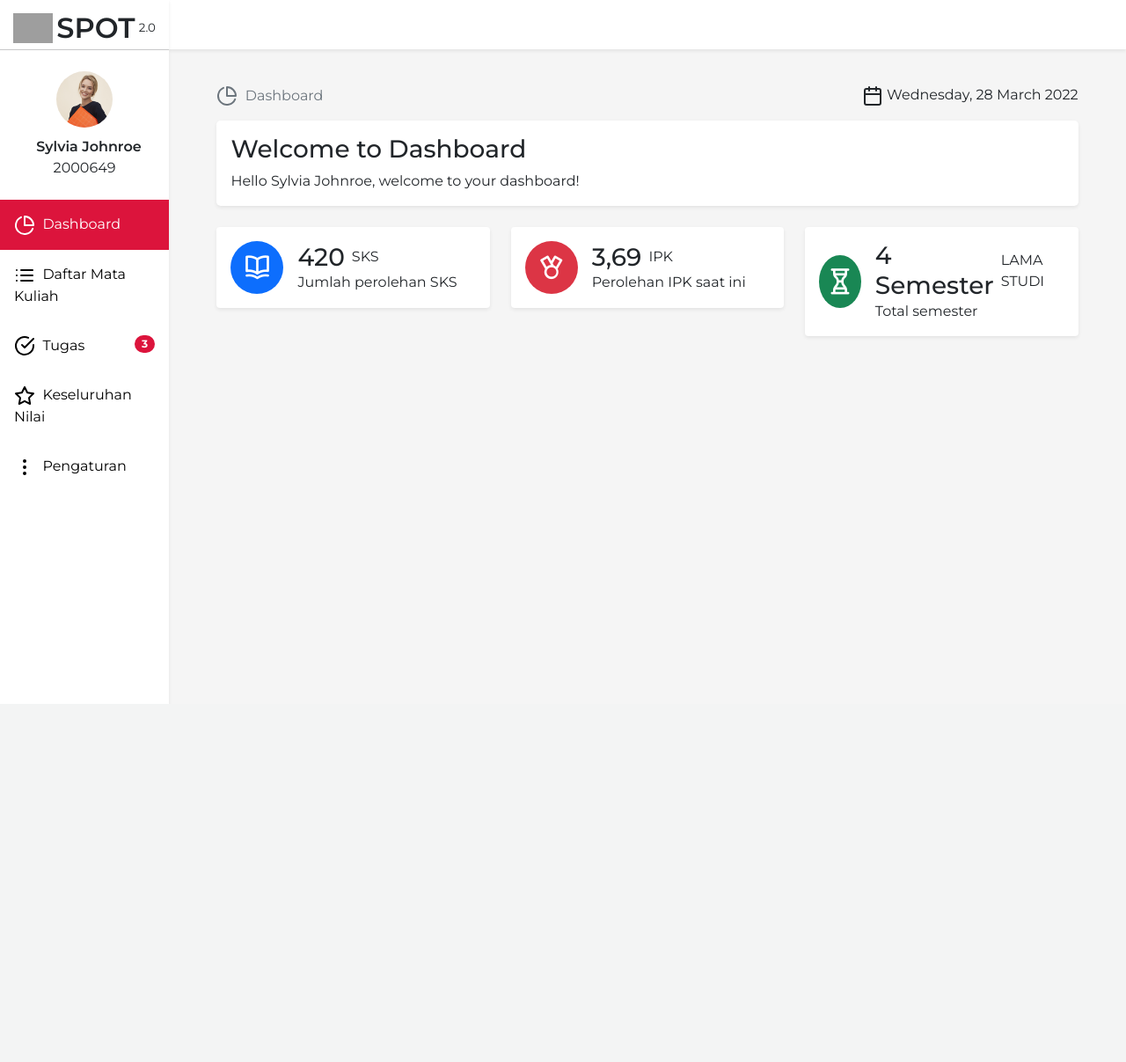
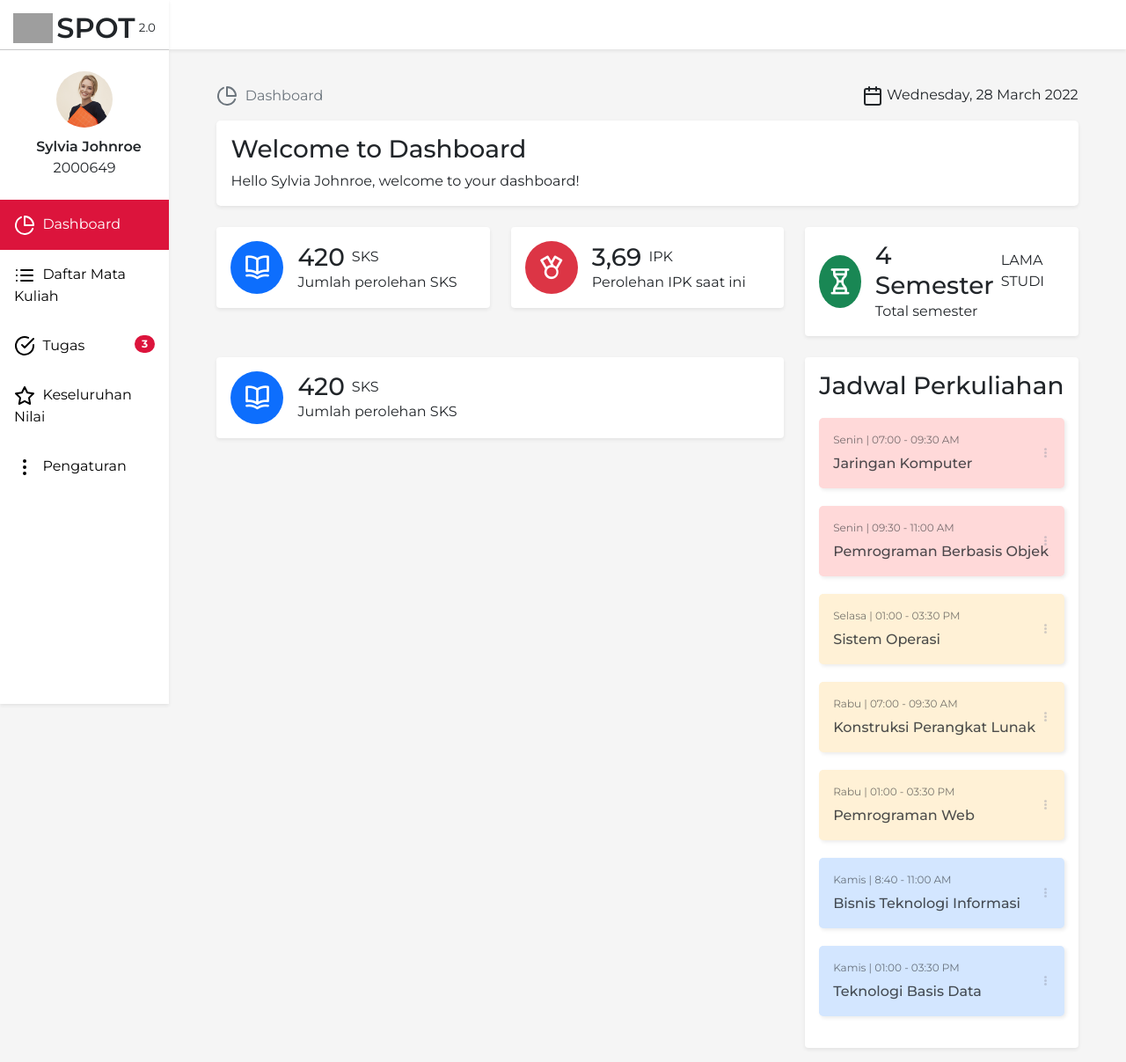
Before and after one commit to AbidMaf/Spot-2.github.io, a PHP site: page /dashboard.html in a window 1280 px wide. Shown: the whole page at 88% size. Before the commit the page ends 540 px from the top, so only its background shows below. Run offline with PHP 8.4, Linux system fonts and the light colour scheme; grey boxes are pictures that could not be loaded.

Commit message:
Add Jadwal Kuliah
21:57

```diff
--- a/css/dashboard.css
+++ b/css/dashboard.css
@@ -47,6 +47,158 @@
 	line-height: 60px;
 }
 
+/*Jadwal*/
+:root {
+    --bg-color: #f5f8ff;
+    ;
+    --main-color: #353536;
+    --secondary-color: #8e92a4;
+    --main-text-color: #5d606b;
+    --secondary-dark-color: #9496a5;
+    --tag-color-one: #e0fbf6;
+    --tag-color-text-one: #58c2a9;
+    --tag-color-two: #ece7fe;
+    --tag-color-text-two: #8972f3;
+    --tag-color-three: #fde7ea;
+    --tag-color-text-three: #e77f89;
+    --tag-color-four: #f7f8fc;
+    --tag-color-text-four: #a0a6b5;
+    --checkbox-color: #009e90;
+    --button-color: #49beb7;
+    --box-color: #fff1d6;
+    --box-color-2: #d3e6ff;
+    --box-color-3: #ffd9d9;
+    --box-color-4: #daffe5;
+    --task-color: #777982;
+  }
+
+  .task-manager {
+    display: flex;
+    justify-content: space-between;
+    width: 100%;
+    max-width: 1200px;
+    height: 90vh;
+    max-height: 900px;
+    background: #fff;
+    border-radius: 4px;
+    box-shadow:
+      0 0.3px 2.2px rgba(0, 0, 0, 0.011),
+      0 0.7px 5.3px rgba(0, 0, 0, 0.016),
+      0 1.3px 10px rgba(0, 0, 0, 0.02),
+      0 2.2px 17.9px rgba(0, 0, 0, 0.024),
+      0 4.2px 33.4px rgba(0, 0, 0, 0.029),
+      0 10px 80px rgba(0, 0, 0, 0.04);
+    overflow: hidden;
+  }
+
+  .task-box {
+    position: relative;
+    border-radius: 4.8px;
+    width: 100%;
+    margin: 20px 0;
+    padding: 16px;
+    cursor: pointer;
+    box-shadow: 2px 2px 4px 0px rgba(235, 235, 235, 1);
+  }
+
+  .task-box:hover {
+    transform: scale(1.02);
+  }
+
+  .time {
+    margin-bottom: 6px;
+    opacity: 0.6;
+    font-size: 12px;
+  }
+
+  .task-name {
+    font-size: 16px;
+    font-weight: 500;
+    opacity: 0.8;
+  }
+
+  .yellow {
+    background-color: var(--box-color);
+  }
+
+  .blue {
+    background-color: var(--box-color-2);
+  }
+
+  .red {
+    background-color: var(--box-color-3);
+  }
+
+  .green {
+    background-color: var(--box-color-4);
+  }
+
+  .more-button {
+    position: absolute;
+    width: 3px;
+    height: 3px;
+    border-radius: 50%;
+    background-color: #8e92a4;
+    box-shadow: 0 -4px 0 0 #8e92a4, 0 4px 0 0 #8e92a4;
+    opacity: 0.4;
+    right: 20px;
+    top: 38px;
+    cursor: pointer;
+  }
+
+  .task-item {
+    display: none;
+  }
+
+  .tasks-wrapper {
+    padding: 30px 0;
+    flex: 1;
+    overflow-y: auto;
+    height: 100%;
+    padding-right: 8px;
+  }
+
+  .task {
+    display: flex;
+    justify-content: space-between;
+    position: relative;
+    margin-bottom: 16px;
+    padding-left: 30px;
+    color: var(--task-color);
+    font-size: 13px;
+    font-weight: 500;
+  }
+
+  .task:hover {
+    transform: translatex(2px);
+  }
+
+  @media screen and (max-width: 700px) {
+    .task-manager {
+      flex-direction: column;
+      overflow-y: auto;
+    }
+
+    .right-bar {
+      width: 100%;
+      display: block;
+    }
+
+    .tasks-wrapper {
+      height: auto;
+    }
+  }
+
+  @media screen and (max-width: 520px) {
+    .right-content {
+      padding: 10px 16px;
+    }
+
+    .category {
+      padding: 20px;
+    }
+  }
+
 @media screen and (max-width: 768px) {
     .date {
         font-size: 14pt;
--- a/dashboard.html
+++ b/dashboard.html
@@ -124,10 +124,80 @@
             </div>
           </div>
         </section>
-
+        <section class="statistics mt-4">
+          <div class="row">
+            <div class="col-sm-8">
+              <div class="box d-flex rounded-2 align-items-center mb-4 mb-lg-0 p-3">
+                <i class="uil-book-open fs-2 text-center text-white bg-primary rounded-circle"></i>
+                <div class="ms-3">
+                  <div class="d-flex align-items-center">
+                    <h3 class="mb-0">420</h3> <span class="d-block ms-2">SKS</span>
+                  </div>
+                  <p class="fs-normal mb-0">Jumlah perolehan SKS</p>
+                </div>
+              </div>
+            </div>
+            <div class="col-sm-4">
+              <div class="box flex-column rounded-2 p-3">
+                <h3 class="mb-0">Jadwal Perkuliahan</h3>
+                <div class="task-box red">
+                  <div class="description-task">
+                    <div class="time">Senin | 07:00 - 09:30 AM</div>
+                    <div class="task-name">Jaringan Komputer</div>
+                  </div>
+                  <div class="more-button"></div>
+                </div>
+                <div class="task-box red">
+                  <div class="description-task">
+                    <div class="time">Senin  | 09:30 - 11:00 AM</div>
+                    <div class="task-name">Pemrograman Berbasis Objek</div>
+                  </div>
+                  <div class="more-button"></div>
+                </div>
+                <div class="task-box yellow">
+                  <div class="description-task">
+                    <div class="time">Selasa  | 01:00 - 03:30 PM</div>
+                    <div class="task-name">Sistem Operasi</div>
+                  </div>
+                  <div class="more-button"></div>
+                </div>
+                <div class="task-box yellow">
+                  <div class="description-task">
+                    <div class="time">Rabu  | 07:00 - 09:30 AM</div>
+                    <div class="task-name">Konstruksi Perangkat Lunak</div>
+                  </div>
+                  <div class="more-button"></div>
+                </div>
+                <div class="task-box yellow">
+                  <div class="description-task">
+                    <div class="time">Rabu  | 01:00 - 03:30 PM</div>
+                    <div class="task-name">Pemrograman Web</div>
+                  </div>
+                  <div class="more-button"></div>
+                </div>
+                <div class="task-box blue">
+                  <div class="description-task">
+                    <div class="time">Kamis | 8:40 - 11:00 AM</div>
+                    <div class="task-name">Bisnis Teknologi Informasi</div>
+                  </div>
+                  <div class="more-button"></div>
+                </div>
+                <div class="task-box blue">
+                  <div class="description-task">
+                    <div class="time">Kamis | 01:00 - 03:30 PM</div>
+                    <div class="task-name">Teknologi Basis Data</div>
+                  </div>
+                  <div class="more-button"></div>
+                </div>
+              </div>
+            </div>
+          </div>
       </div>
+      </section>
 
     </div>
+
+  </div>
 
   </div>
 </body>
```
